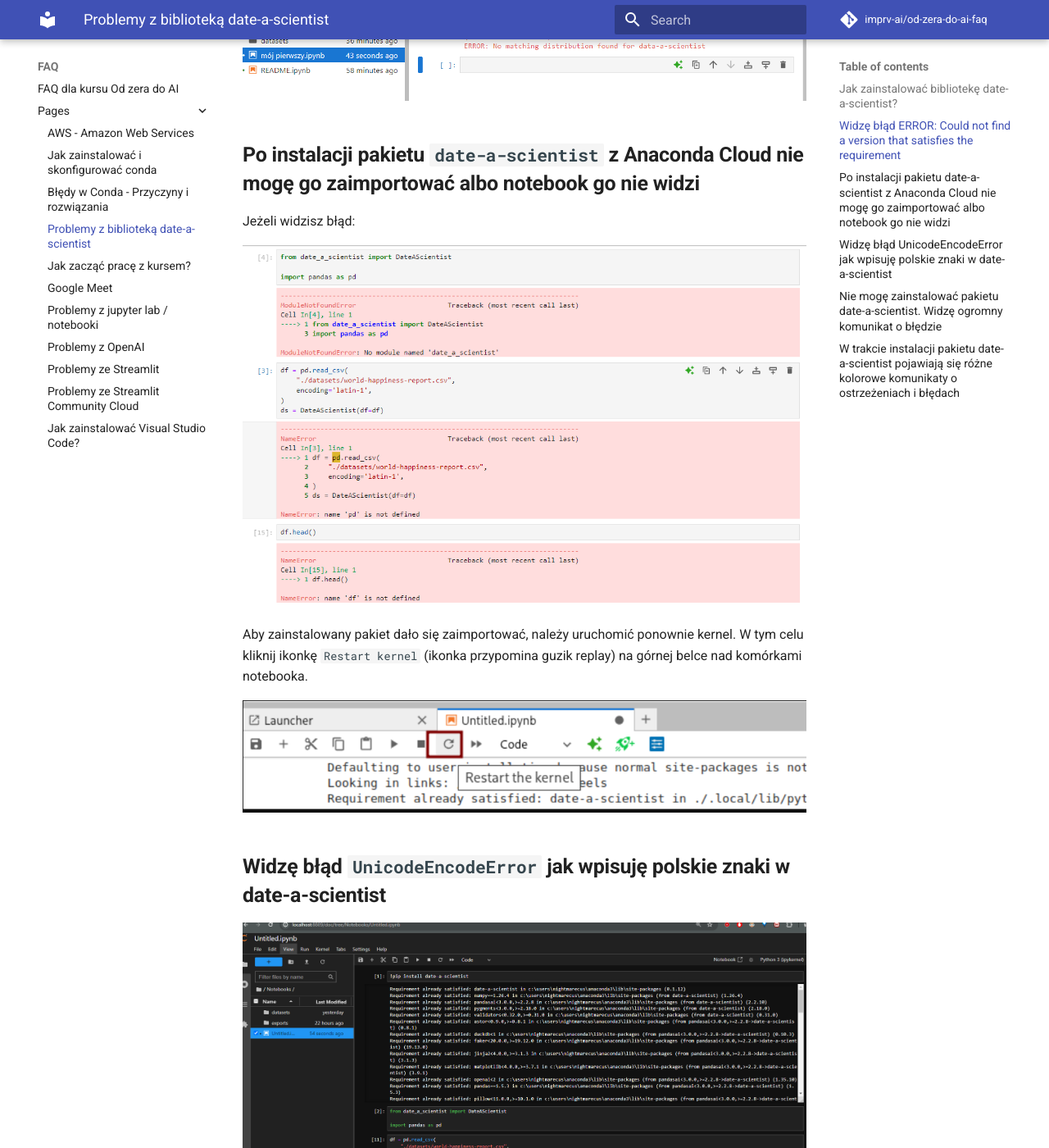
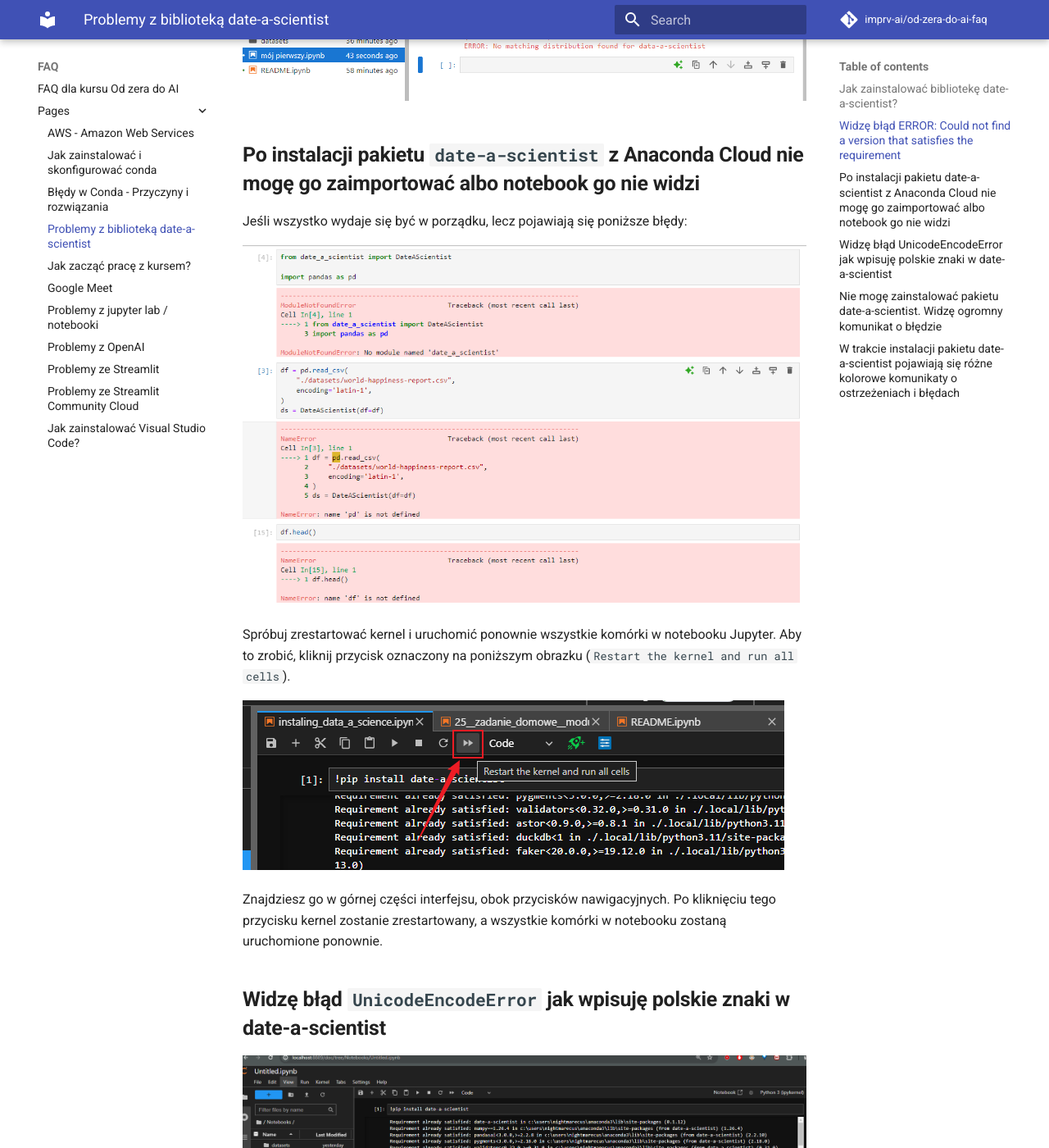
Before and after one commit to imprv-ai/od-zera-do-ai-faq, an MkDocs documentation site: the page built from docs/pages/date_a_scientist.md, in a window 1280 px wide and 1400 px high, scrolled down 879 px. Shown: the whole window at 82% size. Built offline with MkDocs 1.6.1 and Material for MkDocs 9.7.7, drawn with Linux system fonts in a browser that asks for light colours; comment, search, counter and statistics services are not loaded.

Commit message:
Update date_a_scientist documentation

```diff
--- a/docs/pages/date_a_scientist.md
+++ b/docs/pages/date_a_scientist.md
@@ -23,14 +23,15 @@ Sprawdź czy nie masz literówki w nazwie pakietu. Może być tak, że nazwa pak
 
 ## **Po instalacji pakietu `date-a-scientist` z Anaconda Cloud nie mogę go zaimportować albo notebook go nie widzi**
 
-Jeżeli widzisz błąd:
+Jeśli wszystko wydaje się być w porządku, lecz pojawiają się poniższe błędy:
 
 ![](./assets/date_a_scientist__import_problem.png)
 
-Aby zainstalowany pakiet dało się zaimportować, należy uruchomić ponownie kernel.
-W tym celu kliknij ikonkę `Restart kernel` (ikonka przypomina guzik replay) na górnej belce nad komórkami notebooka.
+Spróbuj zrestartować kernel i uruchomić ponownie wszystkie komórki w notebooku Jupyter. Aby to zrobić, kliknij przycisk oznaczony na poniższym obrazku (`Restart the kernel and run all cells`).
 
 ![](./assets/jupyter_lab__notebook_kernel_restart.png)
+
+Znajdziesz go w górnej części interfejsu, obok przycisków nawigacyjnych. Po kliknięciu tego przycisku kernel zostanie zrestartowany, a wszystkie komórki w notebooku zostaną uruchomione ponownie.
 
 ## **Widzę błąd `UnicodeEncodeError` jak wpisuję polskie znaki w date-a-scientist**
 
```
Also changed, not shown: docs/pages/assets/jupyter_lab__notebook_kernel_restart.png.
